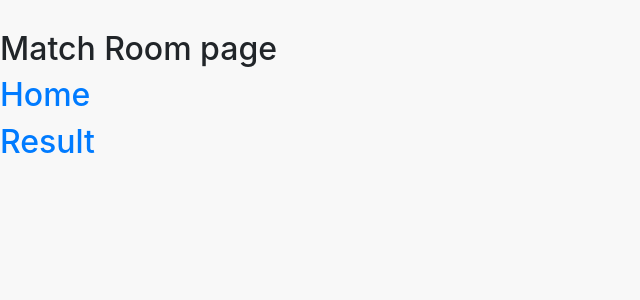
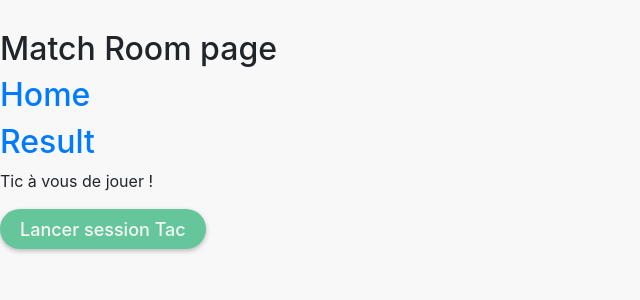
Before and after one commit to WildCodeSchool/lyon-js-03-20-p2-g4, a React (Create React App) app: page /matchroom in a window 1280 px wide. Shown: the top 300 px of the page, without its empty margins (0-640 px from the left). Built offline with nearby package versions, Linux system fonts and the light colour scheme.

Commit message:
Feature/us8 (#36)
* #32 enable users session handling

* semistandard correction

Co-authored-by: tmicka23 <mickathp42@gmail.com>

```diff
--- /dev/null
+++ b/src/components/User1List.js
@@ -0,0 +1,22 @@
+import React from 'react';
+import Button from './Button';
+class User1List extends React.Component {
+  constructor (props) {
+    super(props);
+    this.state = {};
+  }
+
+  render () {
+    return (
+      <div>
+        <p>{this.props.user1} à vous de jouer !</p>
+        <Button
+          txt={`Lancer session ${this.props.user2}`}
+          onClick={this.props.onClick}
+        />
+      </div>
+    );
+  }
+}
+
+export default User1List;
--- /dev/null
+++ b/src/components/User2List.js
@@ -0,0 +1,17 @@
+import React from 'react';
+class User2List extends React.Component {
+  constructor (props) {
+    super(props);
+    this.state = {};
+  }
+
+  render () {
+    return (
+      <div>
+        <p>{this.props.user2} à vous de jouer !</p>
+      </div>
+    );
+  }
+}
+
+export default User2List;
--- a/src/pages/MatchRoom.js
+++ b/src/pages/MatchRoom.js
@@ -1,11 +1,22 @@
 import React from 'react';
 import { Link } from 'react-router-dom';
+import User1List from '../components/User1List';
+import User2List from '../components/User2List';
 
 class MatchRoom extends React.Component {
   constructor (props) {
     super(props);
-    this.state = {};
+    this.state = {
+      user1: 'Tic',
+      user2: 'Tac',
+      currentSession: 'user1'
+    };
   }
+
+  handleSession = () => {
+    const currentSession = 'user2';
+    this.setState({ currentSession });
+  };
 
   render () {
     return (
@@ -17,6 +28,11 @@ class MatchRoom extends React.Component {
         <Link to='/result'>
           <h2>Result</h2>
         </Link>
+        {this.state.currentSession === 'user1' ? (
+          <User1List {...this.state} onClick={this.handleSession} />
+        ) : (
+          <User2List user2={this.state.user2} />
+        )}
       </div>
     );
   }
```
